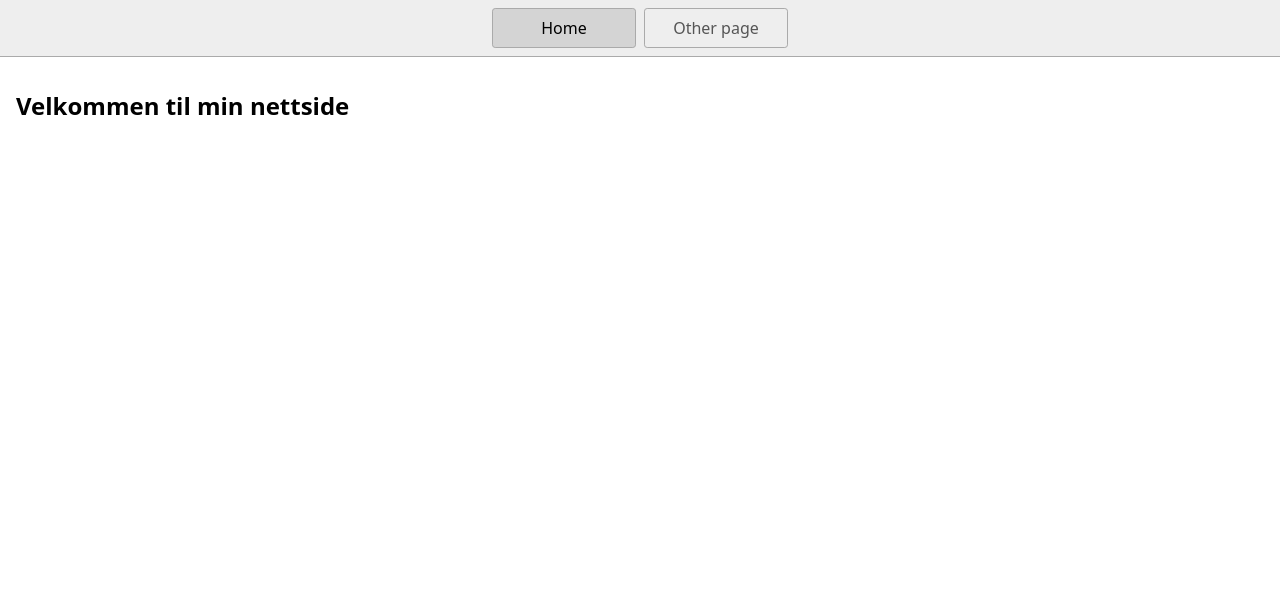
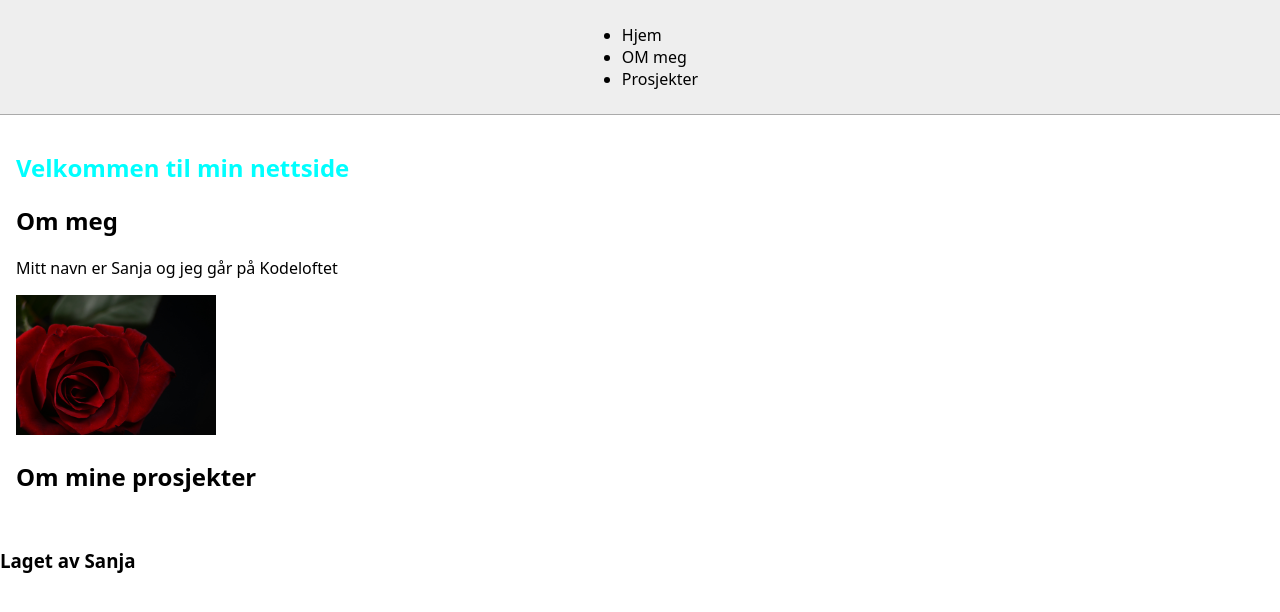
Before and after one commit to Sanja-max/Mitt-_-prosjekt-_-1, a website: page index.html in a window 1280 px wide. Drawn offline with Linux system fonts and the light colour scheme.

Commit message:
endret noe mer

```diff
--- a/index.html
+++ b/index.html
@@ -1,20 +1,44 @@
 <!DOCTYPE html>
 <html lang="en">
   <head>
+
     <title>Sanja's nettside</title>
     <meta charset="UTF-8" />
     <meta name="viewport" content="width=device-width" />
 
     <link rel="stylesheet" href="styles.css" />
     <script type="module" src="script.js"></script>
+
   </head>
-  <body>
-    <nav>
-      <a href="/" aria-current="page">Home</a>
-      <a href="/page2.html">Other page</a>
-    </nav>
+   <body>
+    <header>
+      <!--Logo, bedriftnavn, navigasjon på siden-->
+   <nav>
+      <ul>
+        <li>Hjem</li>
+        <li>OM meg</li>
+        <li>Prosjekter</li>
+      </ul>
+     </nav>
+    </header>
     <main>
+      <!--All hoved innhold-->
+      <section>
       <h1>Velkommen til min nettside</h1>
-    </main>
+
+      </section>
+      <section>
+        <h2>Om meg</h2>
+        <p>Mitt navn er Sanja og jeg går på Kodeloftet</p>
+        <img src="rose.jpg" alt="Profilbilde">
+        </section>
+        <section>
+          <h2>Om mine prosjekter</h2>
+        </section>
+   </main>
+   <footer>
+    <!--Kreditasjon og navigasjonut av siden-->
+    <h3>Laget av Sanja</h3>
+   </footer>
   </body>
 </html>
--- a/styles.css
+++ b/styles.css
@@ -6,13 +6,17 @@ body {
   margin: 0;
   font-family: system-ui, sans-serif;
   color: black;
-  background-color: white;
+  background: url() no-repeat center center fixed;
+  -webkit-background-size: cover;
+  -moz-background-size: cover;
+  -o-background-size: cover;
+  background-size: cover;
 }
 
 nav {
   display: flex;
   flex-wrap: wrap;
-  align-items: center;
+  align-items:center;
   justify-content: center;
   padding: 0.5rem;
   gap: 0.5rem;
@@ -41,6 +45,13 @@ main {
 }
 
 h1 {
+  color: aqua;
   font-weight: bold;
   font-size: 1.5rem;
 }
+
+
+img {
+  width: 200px;
+  height: auto;
+}
```
Also changed, not shown: rose.jpg (added).
